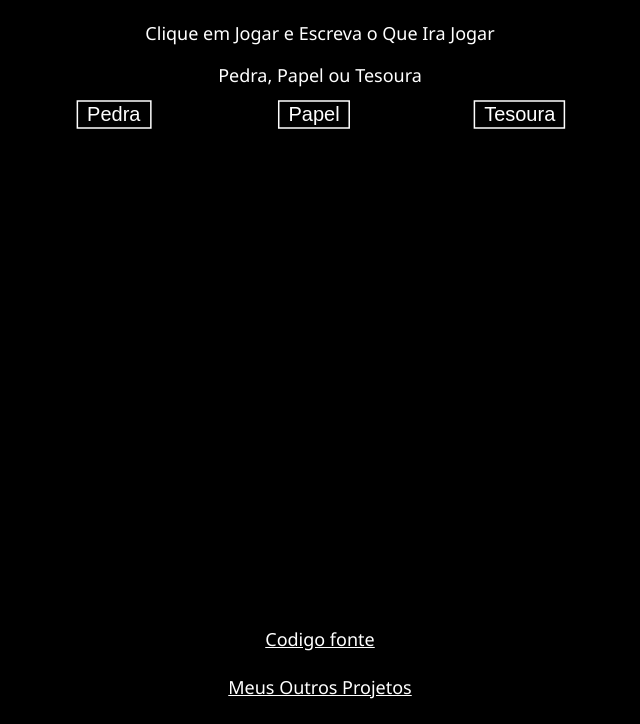
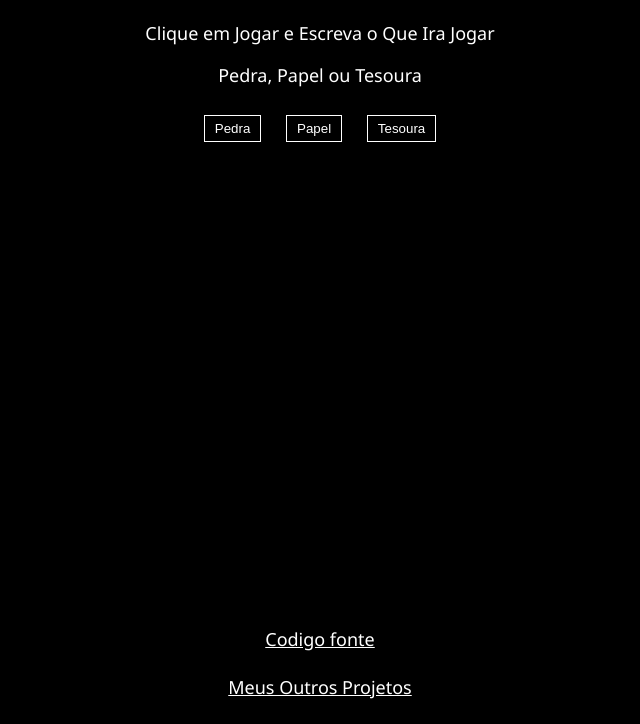
Before and after one commit to LucasTavaresA/Jokenpo, a plain HTML site: page index.html in a window 1280 px wide. Shown: the part 76-800 px from the top of the page, without its empty margins (320-960 px from the left). Drawn offline with Linux system fonts and the light colour scheme.

Commit message:
Consertado posicionamento e tamanho dos botões

```diff
--- a/index.html
+++ b/index.html
@@ -11,9 +11,11 @@
     <p>Clique em Jogar e Escreva o Que Ira Jogar</p>
     <p>Pedra, Papel ou Tesoura</p>
     <div class="buttons">
+      <div></div>
       <button onclick="pedra()">Pedra</button>
       <button onclick="papel()">Papel</button>
       <button onclick="tesoura()">Tesoura</button>
+      <div></div>
     </div>
     <p id="result"></p>
     <footer>
--- a/styles/style.css
+++ b/styles/style.css
@@ -5,17 +5,12 @@ body {
     color: white;
     text-align: center;
 }
-.buttons {
-    display: grid;
-    justify-content: space-evenly;
-    margin: 0 250px;
-    grid-auto-flow: column;
-}
 button {
-    border: 0.1px solid white;
+    border: 1px solid white;
     background-color: black;
     color: white;
-    scale: 1.5;
+    padding: 5px 10px;
+    margin: 10px;
 }
 button:hover{
     background-color: rgb(70, 70, 70);
@@ -41,8 +36,6 @@ a:hover {
         font-size: xx-large;
     }
     button {
-        scale: 3;
-        border: 1px solid white;
-        margin: 0 100px;
+        font-size: 100%;
     }
   }
```
